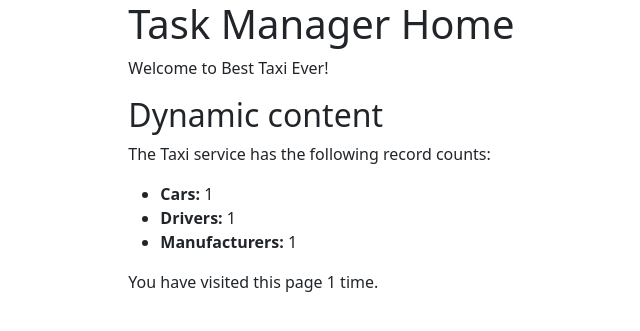
After one commit to Ryu-Tora/task-manager, a Django app: template templates/manager/index.html in a window 1280 px wide. The commit adds this page. Shown: the top 331 px of the page, without its empty margins (97-737 px from the left). Run offline with Django 5.2, Linux system fonts and the light colour scheme; the template is opened without the code that fills it: most values are stand-ins (such as "Sample title", 1, 10 or a date in 2020); some libraries are stand-ins or nearby versions.

Commit message:
Added new directory to tamplates and index.html with basci code in templates\manager

```diff
--- a/templates/base.html
+++ b/templates/base.html
@@ -6,7 +6,7 @@
     <meta charset="utf-8">
     <meta name="viewport" content="width=device-width, initial-scale=1">
     <link rel="stylesheet"
-          href="https://cdn.jsdelivr.net/npm/bootstrap@4.5.3/dist/css/bootstrap.min.css"
+          href="https://cdn.jsdelivr.net/npm/bootstrap@5.3.8/dist/css/bootstrap.min.css"
           integrity="sha384-TX8t27EcRE3e/ihU7zmQxVncDAy5uIKz4rEkgIXeMed4M0jlfIDPvg6uqKI2xXr2"
           crossorigin="anonymous">
     {% load static %}
--- /dev/null
+++ b/templates/manager/index.html
@@ -0,0 +1,18 @@
+{% extends "base.html" %}
+
+{% block content %}
+    <h1>Task Manager Home</h1>
+    <p>Welcome to Best Taxi Ever!</p>
+    <h2>Dynamic content</h2>
+    <p>The Taxi service has the following record counts:</p>
+    <ul>
+        <li><strong>Cars:</strong> {{ num_cars }}</li>
+        <li><strong>Drivers:</strong> {{ num_drivers }}</li>
+        <li><strong>Manufacturers:</strong> {{ num_manufacturers }}</li>
+    </ul>
+
+    <p>You have visited this page
+        {{ num_visits }} time{{ num_visits|pluralize }}.
+    </p>
+
+{% endblock %}
```
